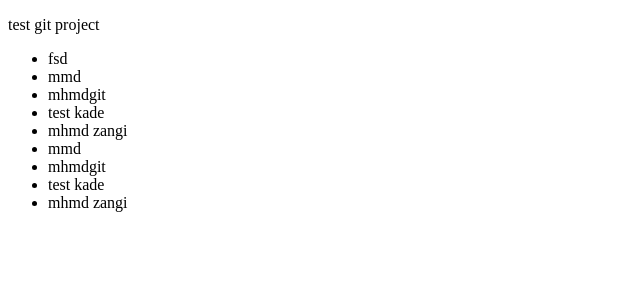
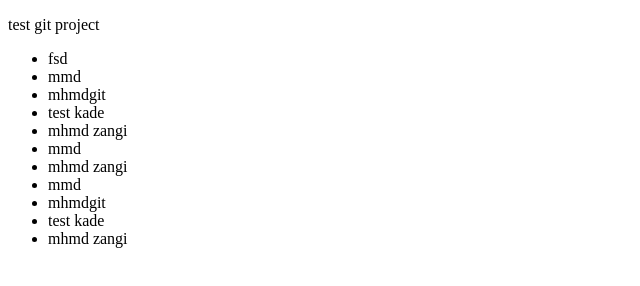
Before and after one commit to MhmdZangoei/Test, a plain HTML site: page index.html in a window 1280 px wide. Shown: the whole page, without its empty margins (0-640 px from the left). Drawn offline with Linux system fonts and the light colour scheme.

Commit message:
Update index.html

```diff
--- a/index.html
+++ b/index.html
@@ -16,6 +16,8 @@
                 <li>test kade</li>
                 <li> mhmd zangi </li>
                 <li>mmd</li>
+                                <li> mhmd zangi </li>
+                <li>mmd</li>
                 <li>mhmdgit</li>
                 <li>test kade</li>
                 <li> mhmd zangi </li>
```
